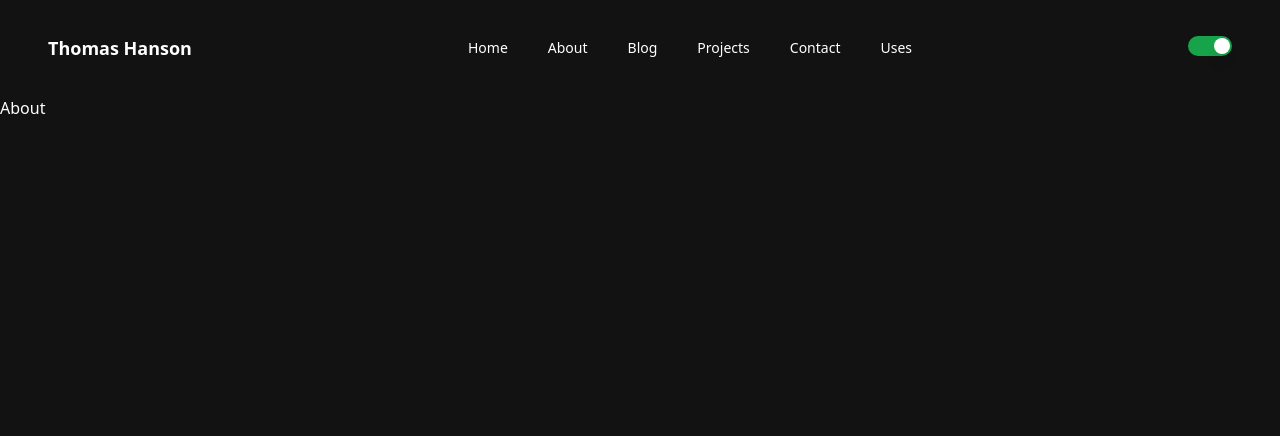
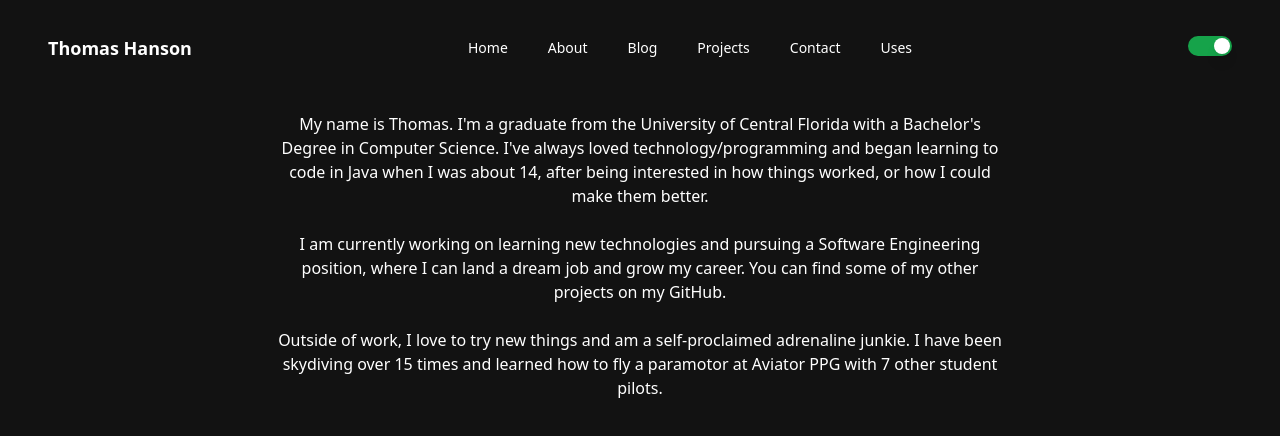
Before and after one commit to ThomasHanson/thanson-dev, a Next.js app: page /about in a window 1280 px wide. Shown: the top 436 px of the page. Built offline with nearby package versions, Linux system fonts and the light colour scheme.

Commit message:
Updated about section with information.

```diff
--- a/src/pages/about.tsx
+++ b/src/pages/about.tsx
@@ -3,9 +3,20 @@ import Page from "~/components/Page";
 export default function About() {
   return (
     <Page>
-      <section>
-        About
-      </section>
+      <div className="flex justify-center">
+        <section className="w-3/4 p-4 max-w-screen-md">
+          <p className="text-center mb-6">
+            My name is Thomas. I'm a graduate from the University of Central Florida with a Bachelor's Degree in Computer Science. I've always loved technology/programming and began learning to code in Java when I was about 14, after being interested in how things worked, or how I could make them better.
+          </p>
+
+          <p className="text-center mb-6">
+            I am currently working on learning new technologies and pursuing a Software Engineering position, where I can land a dream job and grow my career. You can find some of my other projects on my GitHub.
+          </p>
+          <p className="text-center mb-6">
+            Outside of work, I love to try new things and am a self-proclaimed adrenaline junkie. I have been skydiving over 15 times and learned how to fly a paramotor at Aviator PPG with 7 other student pilots.
+          </p>
+        </section>
+      </div>
     </Page>
   );
 }
```
